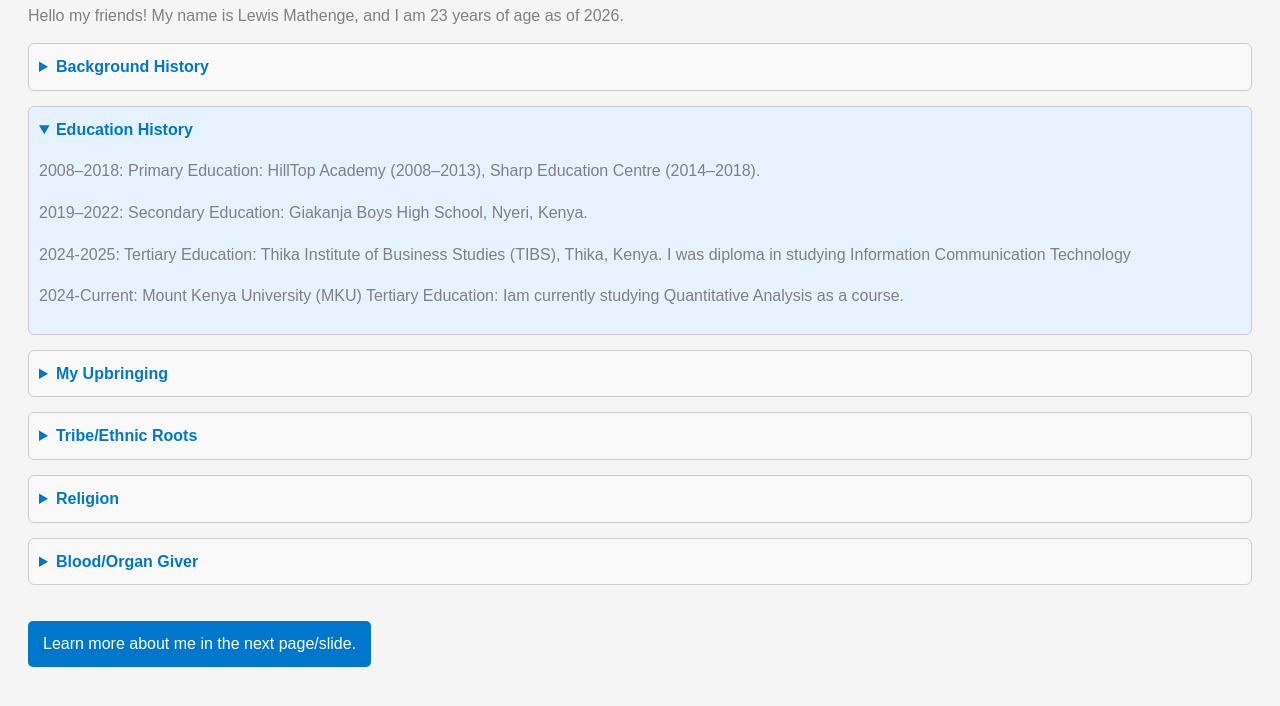
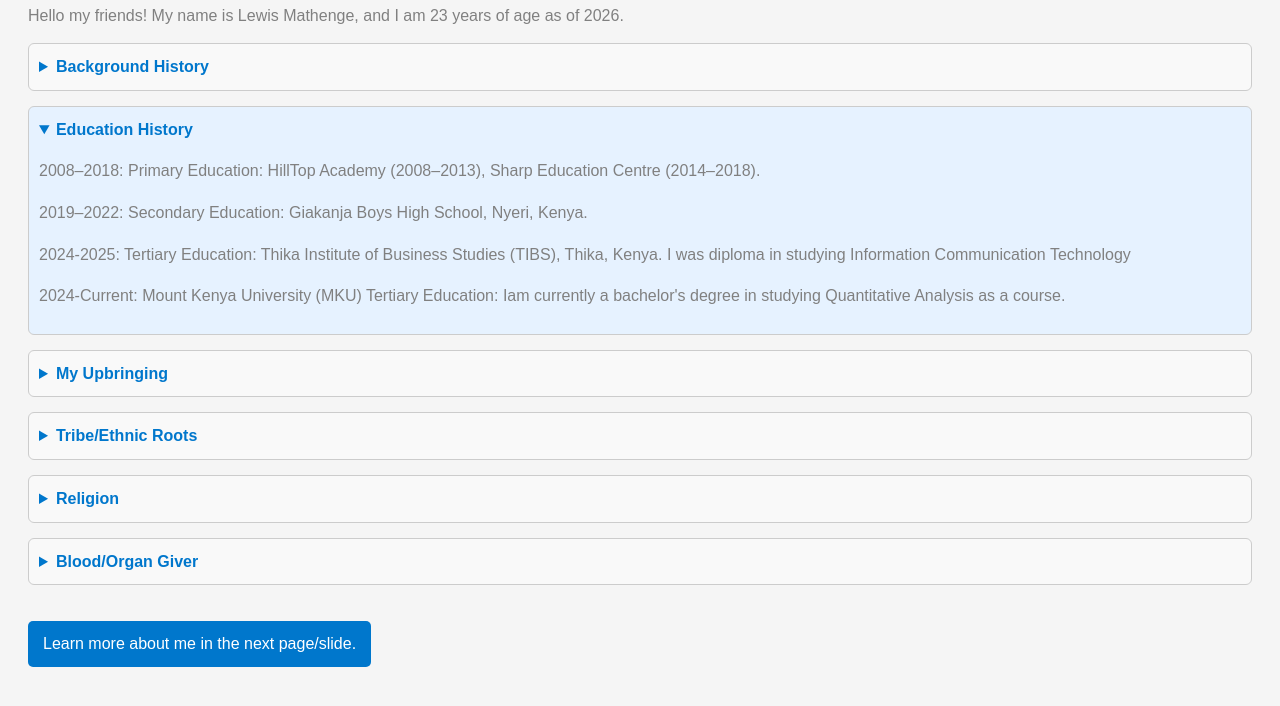
Before and after one commit to lewis-beep-cyne/Lewis-Mathenge, a plain HTML site: page index.html in a window 1280 px wide. Both pictures are taken after a click on the heading "Education History". Shown: the part 114-820 px from the top of the page. Drawn offline with Linux system fonts and the light colour scheme.

Commit message:
Update index.html
Signed-off-by: Lewis Mathenge <lewismathenge20@gmail.com>

```diff
--- a/index.html
+++ b/index.html
@@ -20,7 +20,7 @@
     <p>2008–2018: Primary Education: HillTop Academy (2008–2013), Sharp Education Centre (2014–2018).</p>
     <p>2019–2022: Secondary Education: Giakanja Boys High School, Nyeri, Kenya.</p>
     <p>2024-2025: Tertiary Education: Thika Institute of Business Studies (TIBS), Thika, Kenya. I was diploma in studying Information Communication Technology</p>
-    <p>2024-Current: Mount Kenya University (MKU) Tertiary Education: Iam currently studying Quantitative Analysis as a course.</p>
+    <p>2024-Current: Mount Kenya University (MKU) Tertiary Education: Iam currently a bachelor's degree in studying Quantitative Analysis as a course.</p>
   </details>
 
   <details>
```
